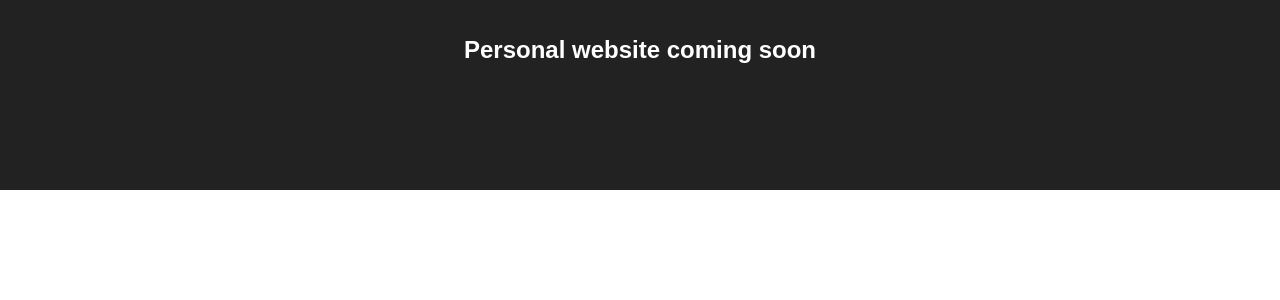
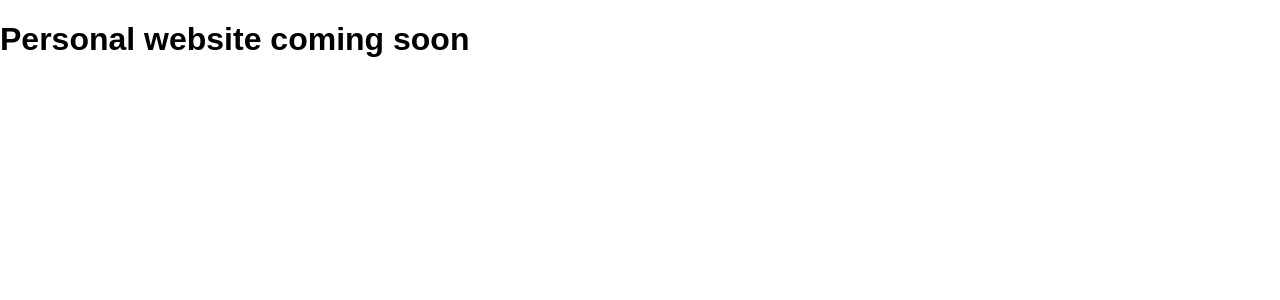
Before and after one commit to dougneale/dougneale, a React (Create React App) app: page / in a window 1280 px wide. Shown: the top 300 px of the page. Built offline with nearby package versions, Linux system fonts and the light colour scheme.

Commit message:
Remove unneeded css

```diff
--- a/src/App.css
+++ /dev/null
@@ -1,28 +0,0 @@
-.App {
-  text-align: center;
-}
-
-.App-logo {
-  animation: App-logo-spin infinite 20s linear;
-  height: 80px;
-}
-
-.App-header {
-  background-color: #222;
-  height: 150px;
-  padding: 20px;
-  color: white;
-}
-
-.App-title {
-  font-size: 1.5em;
-}
-
-.App-intro {
-  font-size: large;
-}
-
-@keyframes App-logo-spin {
-  from { transform: rotate(0deg); }
-  to { transform: rotate(360deg); }
-}
--- a/src/App.js
+++ b/src/App.js
@@ -1,13 +1,10 @@
 import React, { Component } from 'react';
-import './App.css';
 
 class App extends Component {
   render() {
     return (
-      <div className="App">
-        <header className="App-header">
-          <h1 className="App-title">Personal website coming soon</h1>
-        </header>
+      <div>
+          <h1>Personal website coming soon</h1>
       </div>
     );
   }
```
